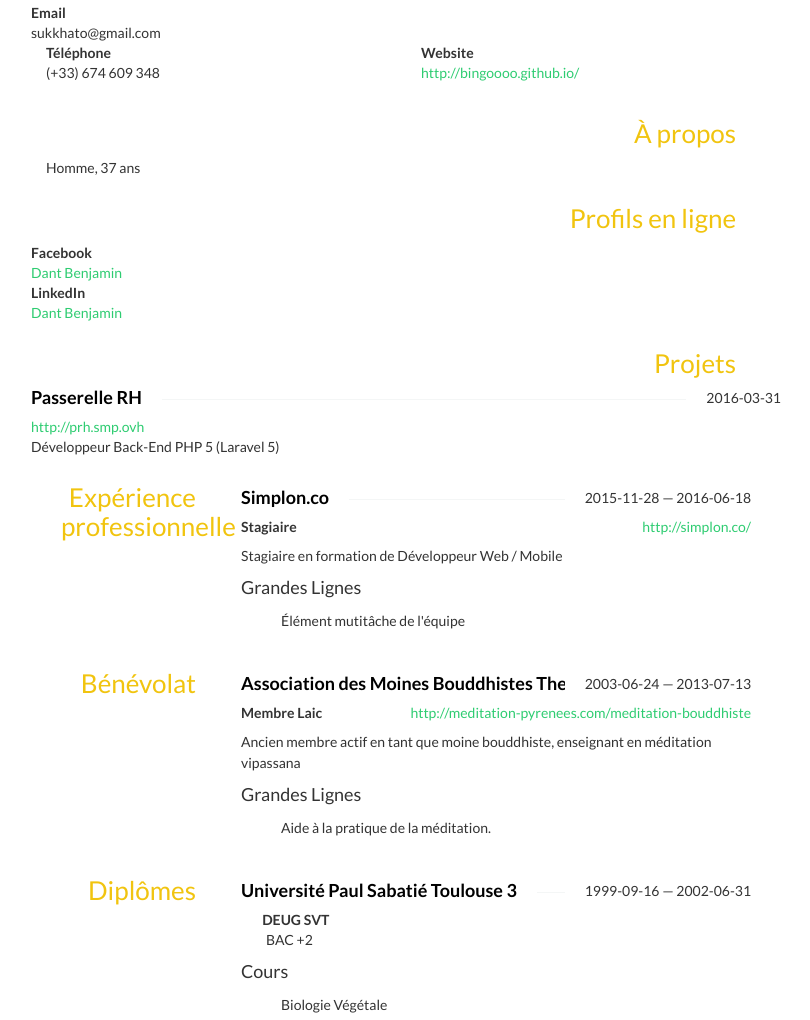
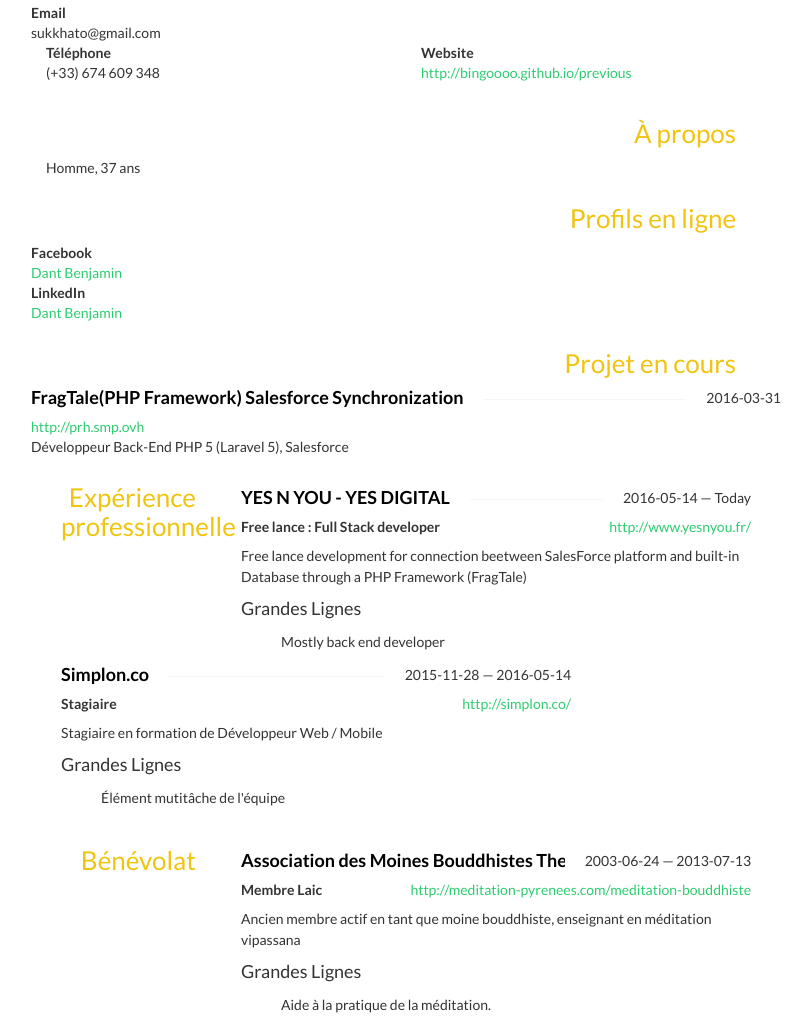
Before and after one commit to bingoooo/bingoooo.github.io, a plain HTML site: page previous/index.html in a window 1280 px wide. Shown: the part 278-1298 px from the top of the page, without its empty margins (234-1044 px from the left). Drawn offline with nearby package versions, Linux system fonts and the light colour scheme; some icons are missing.

Commit message:
Update index.html
update current infos

```diff
--- a/previous/index.html
+++ b/previous/index.html
@@ -47,7 +47,7 @@
 			<div class="col-sm-6">
 				<strong>Website</strong>
 				<div class="website">
-					<a href="http://bingoooo.github.io/">http://bingoooo.github.io/</a>
+					<a href="http://bingoooo.github.io/previous">http://bingoooo.github.io/previous</a>
 				</div>
 			</div>
 			</div>
@@ -95,20 +95,20 @@
 
 	<section id="projects" class="row ui grid">
 		<aside class="ui four wide column">
-			<h3>Projets</h3>
+			<h3>Projet en cours</h3>
 		</aside>
 		<div class="ui twelve wide column">
 			<div class="row">
 				<div class="ui twelve wide column">
 					<h4 class="strike-through">
-						<span>Passerelle RH</span>
+						<span>FragTale(PHP Framework) Salesforce Synchronization</span>
 						<span class="date">2016-03-31</span>
 					</h4>
 					<div>
 						<a href="http://prh.smp.ovh">http://prh.smp.ovh</a>
 					</div>
 					<div class="position">
-						Développeur Back-End PHP 5 (Laravel 5)
+						Développeur Back-End PHP 5 (Laravel 5), Salesforce
 					</div>
 				</div>
 			</div>
@@ -123,9 +123,35 @@
 			<div class="row">
 			<div class="col-sm-12">
 				<h4 class="strike-through">
+					<span>YES N YOU - YES DIGITAL</span>
+					<span class="date">
+						2016-05-14 — Today
+					</span>
+				</h4>
+				<div class="website pull-right">
+					<a href="http://www.yesnyou.fr/">http://www.yesnyou.fr/</a>
+				</div>
+				<div class="position">
+					Free lance : Full Stack developer
+				</div>
+				<div class="summary">
+					<p>Free lance development for connection beetween SalesForce platform and built-in Database through a PHP Framework (FragTale)</p>
+				</div>
+				<h4>Grandes Lignes</h4>
+				<ul class="highlights">
+					<li class="bullet">Mostly back end developer</li>
+				</ul>
+			</div>
+			</div>
+		</div>
+
+		<div class="col-sm-9">
+			<div class="row">
+			<div class="col-sm-12">
+				<h4 class="strike-through">
 					<span>Simplon.co</span>
 					<span class="date">
-						2015-11-28 — 2016-06-18
+						2015-11-28 — 2016-05-14
 					</span>
 				</h4>
 				<div class="website pull-right">
```
